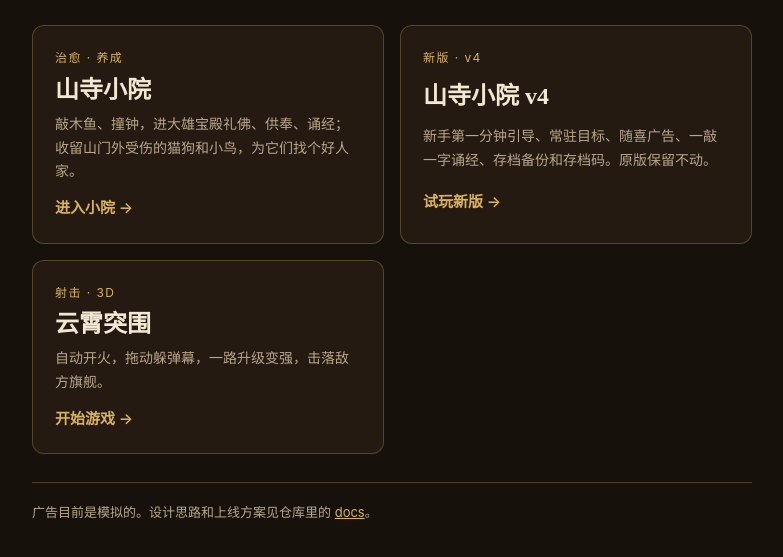
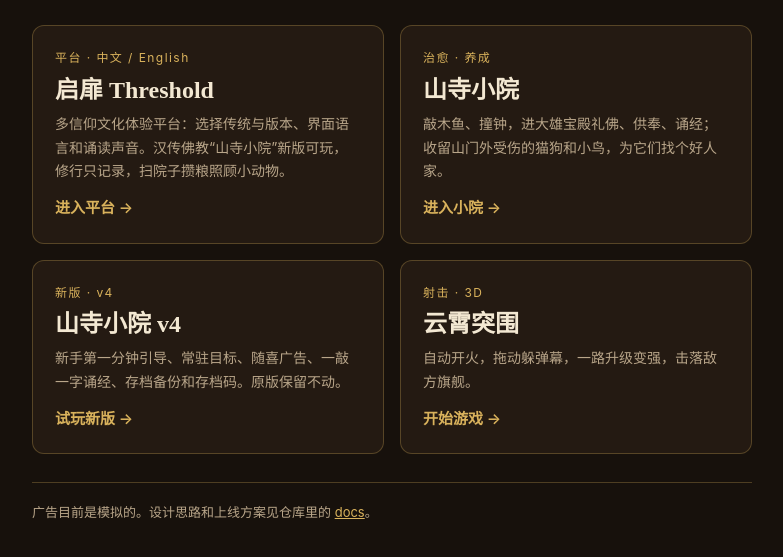
Before and after one commit to sunwenpng/mini-games, a plain HTML site: page index.html in a window 1280 px wide. Shown: the part 125-682 px from the top of the page, without its empty margins (248-1031 px from the left). Drawn offline with Linux system fonts and the light colour scheme.

Commit message:
Add Threshold platform to home page and README
Co-Authored-By: Claude Opus 5.5 <noreply@anthropic.com>

```diff
--- a/index.html
+++ b/index.html
@@ -57,6 +57,12 @@
     <p class="lead">竖屏网页小游戏，手机和电脑打开就能玩，不用下载。</p>
   </header>
   <section class="games">
+    <a class="game" href="threshold/">
+      <span class="tag">平台 · 中文 / English</span>
+      <span class="name">启扉 Threshold</span>
+      <span class="desc">多信仰文化体验平台：选择传统与版本、界面语言和诵读声音。汉传佛教“山寺小院”新版可玩，修行只记录，扫院子攒粮照顾小动物。</span>
+      <span class="play">进入平台 →</span>
+    </a>
     <a class="game" href="temple-yard/">
       <span class="tag">治愈 · 养成</span>
       <span class="name">山寺小院</span>
```
Also changed, not shown: 1 other file.
